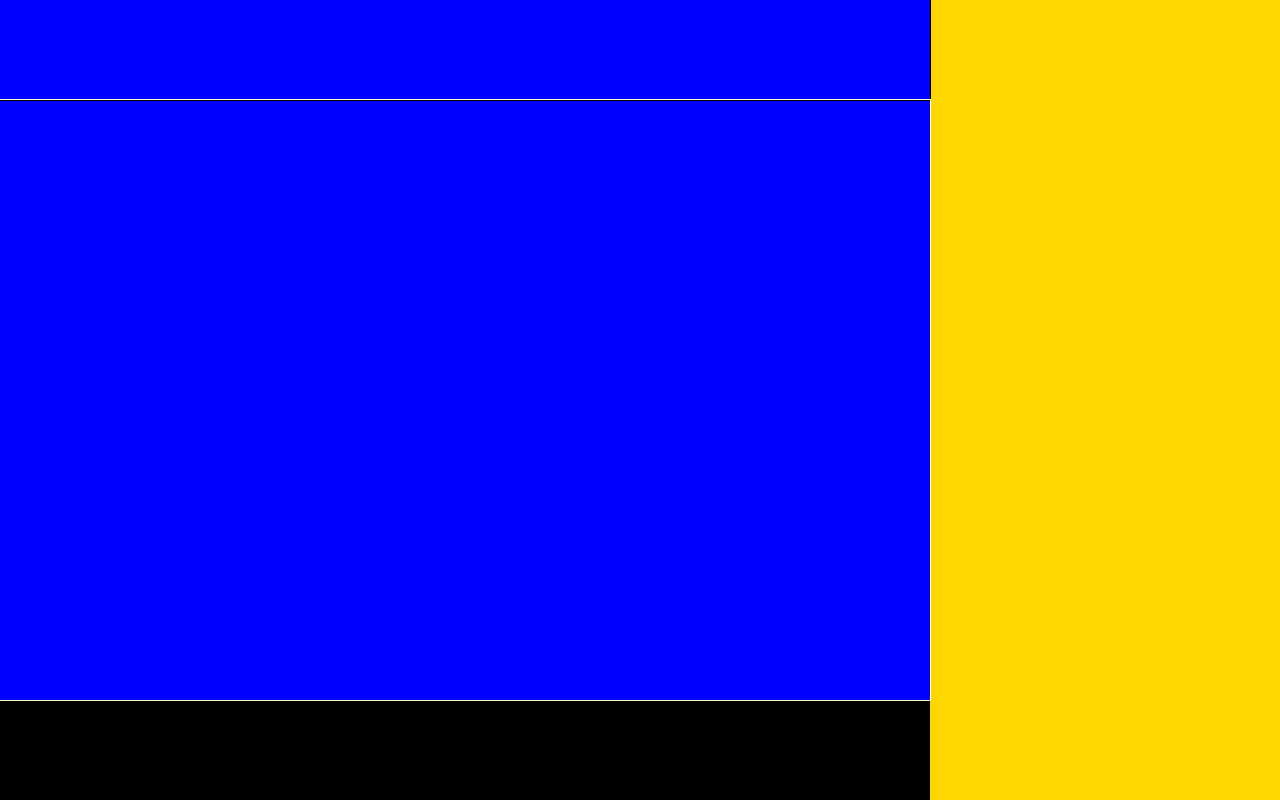
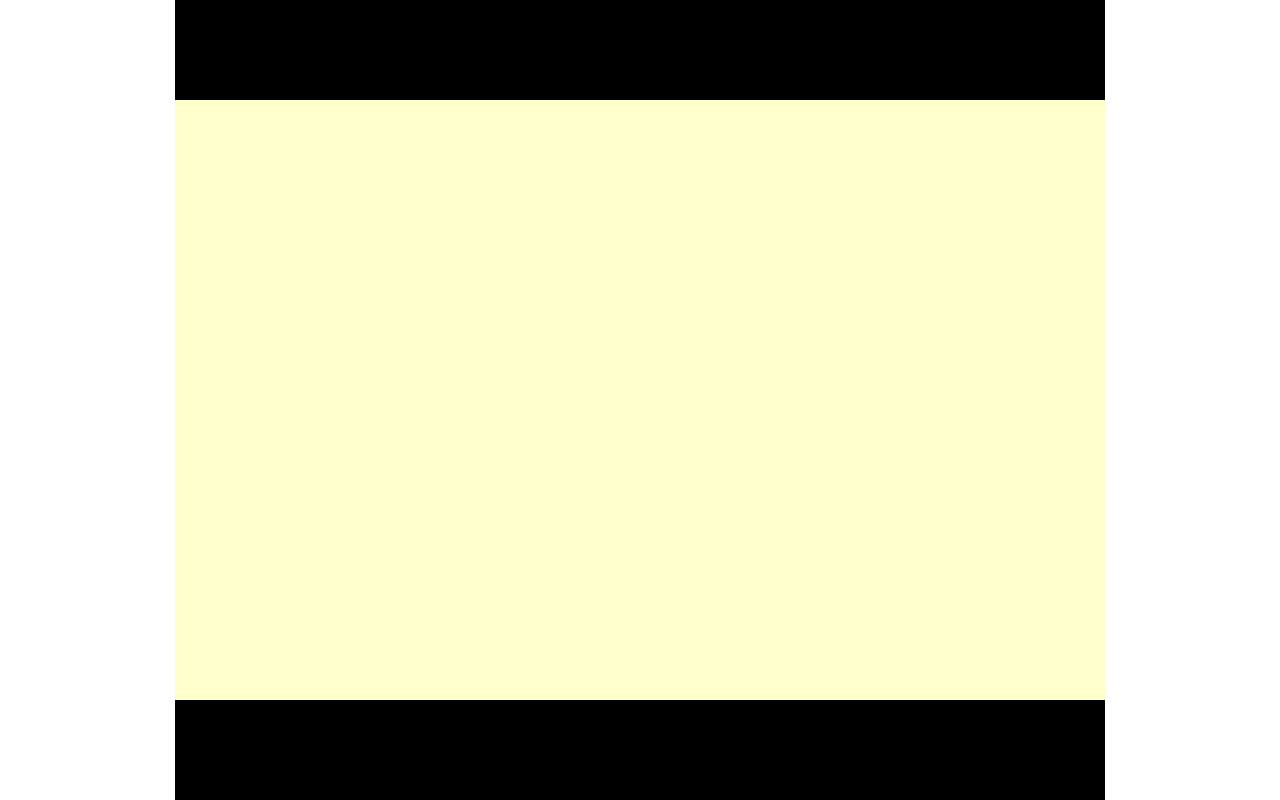
Before and after one commit to romanlds/new-lodoss, a plain HTML site: page index.html in a window 1280 px wide. Drawn offline with Linux system fonts and the light colour scheme.

Commit message:
edit old style

```diff
--- a/sass/screen.scss
+++ b/sass/screen.scss
@@ -6,20 +6,20 @@
 @import "compass/reset";
 
 #wrapper {
-	background: gold;
 
 	.main-wrapper {
 		width: 930px;
+		margin: 0 auto;
 		background: blue;
 
 		.header-wrapp {
 			height: 100px;
-			outline: 1px solid #000;
+			background: #000;
 		}
 
 		.container {
 			height: 600px;
-			outline: 1px solid #ffc;
+			background: #ffc;
 		}
 
 		.footer-wrapp {
```
Also changed, not shown: stylesheets/screen.css.
